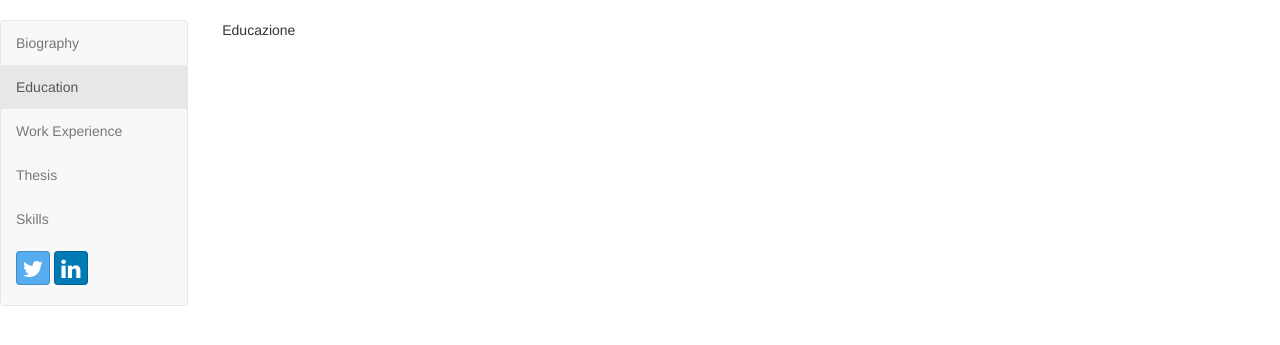
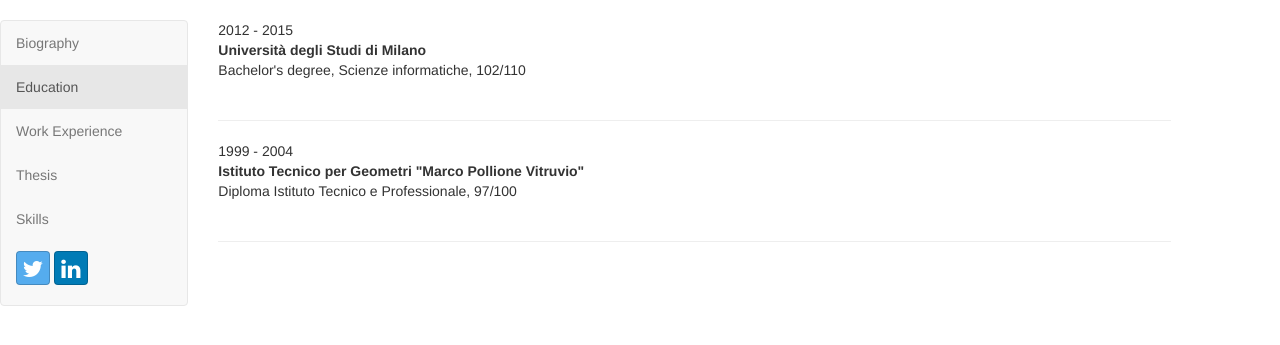
Before and after one commit to AikawaKai/portfolio, a PHP site: page / in a window 1280 px wide, after a click on "Education". Shown: the part 88-433 px from the top of the page. Run offline with PHP 8.4, Linux system fonts and the light colour scheme; some libraries are stand-ins or nearby versions.

Commit message:
agiunti contenuti

```diff
--- a/index.html
+++ b/index.html
@@ -71,16 +71,119 @@
 
       <div id="wrapper">
        <div id="bio" class="col-sm-9">
-         <img class="me" src="img/me.jpg" align="left">bla bla bla bla bla bla bla bla bla bla bla bla blabla bla bla bla bla blabla bla bla bla bla blabla bla bla bla bla blabla bla bla bla bla blabla bla bla bla bla blabla bla bla bla bla blabla bla bla bla bla blabla bla bla bla bla blabla bla bla bla bla blabla bla bla bla bla blabla bla bla bla bla blabla bla bla bla bla blabla bla bla bla bla blabla bla bla bla bla blabla bla bla bla bla blabla bla bla bla bla blabla bla bla bla bla blabla bla bla bla bla blabla bla bla bla bla blabla bla bla bla bla blabla bla bla bla bla blabla bla bla bla bla blabla bla bla bla bla blabla bla bla bla bla blabla bla bla bla bla blabla bla bla bla bla blabla bla bla bla bla blabla bla bla bla bla blabla bla bla bla bla blabla bla bla bla bla blabla bla bla bla bla blabla bla bla bla bla blabla bla bla bla bla blabla bla bla bla bla blabla bla bla bla bla blabla bla bla bla bla blabla bla bla bla bla blabla bla bla bla bla bla </img>
+         <img class="me" src="img/me.jpg" align="left"><p style="text-align: justify;">Mi chiamo Marco Odore e sono nato il 27 Ottobre 1985 nella bellissima città di Sorrento. Fin da piccolo ho avuto a che fare, tra altri e bassi, con diversi computer (il mio primo PC è stato un commodore 64). Inizialmente il mio interesse per queste macchine era legato alle possibilità ludiche che mi fornivano. Ho infatti passato un quantitativo enorme di ore, sui diversi computer di cui sono entrato in possesso, per giocare ai più svariati videogame esistenti (che sono tutt'ora una mia grande passione). Dopo essermi diplomato, ed in seguito ad un periodo in cui ho provato molti lavori differenti, ho deciso di iscrivermi alla facoltà di Scienze Informatiche di Milano, che è risultato essere il periodo più bello e motivante della mia esistenza fino ad'ora. Passando del tempo nell'ambiente accademico, risultato essere estremamente competitivo, la mia voglia di crescere ed imparare è aumentata esponenzialmente. È in questo contesto che ho iniziato il mio avvicinamento all'ambito dell'intelligenza artificiale, decidendo di realizzare la mia tesi di laurea sul Machine Learning, trattando nello specifico della classificazione automatica di contenuti testuali. <br/> <br/>In ogni caso l'informatica non è l'unica cosa che mi piace. Sembra un po' banale scriverlo oggi giorno, ma nel tempo libero adoro viaggiare, giocare ai videogame, lo sport (praticarlo!), ascoltare musica e disegnare. </p></img>
        </div>
        <div id="edu" class="col-sm-9">
-         &nbsp;Educazione
+        2012 - 2015
+        </br>
+        <b>Università degli Studi di Milano</b>
+        </br>
+        Bachelor's degree, Scienze informatiche, 102/110
+        </br></br>
+        <hr>
+        1999 - 2004
+        </br>
+        <b>Istituto Tecnico per Geometri "Marco Pollione Vitruvio"</b>
+        </br>
+        Diploma Istituto Tecnico e Professionale, 97/100
+        </br></br>
+        <hr>
+
        </div>
        <div id="lav" class="col-sm-9">
-         &nbsp;Lavori
+          <p style="text-align:justify:">
+          11/2014 - 07/2015
+          </br>
+          <b>Vega Informatica S.r.l. , MILANO (MI) (informatica/elettronica)</b>          </br>
+          <i>Tirocinante/Stagista nel campo ricerca e sviluppo (engineering e progettazione)</i>
+          </br></br>
+          <u>Principali attività e responsabilità:</u> Tirocinante nel settore aziendale di ricerca e sviluppo. Lo scopo del tirocinio era la
+          realizzazione di un programma in Java per la classificazione automatica di testi brevi, tramite l'utilizzo di algoritmi di Machine
+          Learning.
+          </br>
+          <u>Competenze e obiettivi raggiunti:</u> Conoscenza dei principali algoritmi di Machine Learning (Naive Bayes, SVM, Decision Tree,
+          Reti neurali)
+          Conoscenza approfondita della piattaforma opensource WEKA
+          Approfondimento di Java, del DBMS postgres, git, bash scripting
+          </br>
+          <u>Assunto come:</u>impiegato o intermedio stage/tirocinio
+          </br></br>
+          <hr>
+          12/2010 - 10/2012
+          </br>
+          <b>ECARE S.p.a. , CESANO BOSCONE (MI) (comunicazioni e telecomunicazioni)</b>
+          </br>
+          <i>Operatore Call Center (customer service)</i>
+          </br></br>
+          <u>Principali attività e responsabilità:</u> Assistenza tecnica per ADSL Aziendale Vodafone
+          </br>
+          <u>Assunto come:</u> impiegato o intermedio a tempo determinato
+          </br></br>
+          <hr>
+          10/2010 - 10/2010
+          </br>
+          <b>Iper Montebello SPA , VITTUONE (MI) (grande distribuzione)</b>
+          </br>
+          <i>Promoter / Venditore </i>
+          </br></br>
+          <u>Principali attività e responsabilità:</u> Vendita diretta alla clientela di abbigliamento sportivo.
+          </br>
+          <u>Competenze e obiettivi raggiunti:</u>Capacità comunicative
+          </br>
+          <u>Assunto come:</u> impiegato o intermedio a tempo determinato
+          </br></br>
+          <hr>
+          11/2008 - 04/2009
+          </br>
+          <b>Agenzia del Territorio / Ufficio provinciale di Bergamo , BERGAMO (BG) (pubbliche amministrazioni)</b>
+          </br>
+          <i>Impiegato di archivio</i>
+          </br></br>
+          <u>Principali attività e responsabilità:</u> Gestione dell'archivio catastale cartaceo/informatico e accoglienza dell'utenza dell'ufficio
+          provinciale di Bergamo
+          </br>
+          <u>Assunto come:</u> impiegato o intermedio a tempo determinato
+          </br></br>
+          <hr>
+
+          9/2008 - 10/2008
+          </br>
+          <b>Sodexo</b>
+          </br>
+          <i>Commercial Agent</i>
+          </br></br>
+          <u>Principali attività e responsabilità:</u> Comunicazione alle attività convenzionate dalla società delle modifiche contrattuali con proposta di rinnovo.
+          </br>
+          <u>Assunto come:</u> impiegato o intermedio a tempo determinato.
+          </br></br>
+          <hr>
+          07/2008 - 08/2008
+          </br>
+          <b>RIS.OR.SE. Srl , BERGAMO (BG) (logistica e trasporti)</b>          </br>
+          <i>Magazziniere</i>
+          </br></br>
+          <u>Principali attività e responsabilità:</u> Controllo dell'entrata e dell'uscita delle merci e la correttezza dei documenti di trasporto
+          </br>
+          <u>Assunto come:</u> capo operaio, operaio subalterno ed assimilati a tempo determinato
+          </br></br>
+          <hr>
+          07/2007 - 10/2007
+          </br>
+          <b>Poste Italiane , CASTELLAMMARE DI STABIA (NA) (servizi)</b>
+          </br>
+          <i>Operatore di sportello</i>
+          </br></br>
+          <u>Principali attività e responsabilità:</u> Controllo delle operazioni di versamento, pagamento, e attivazione/gestione dei servizi per
+          la clientela delle poste
+          </br>
+          <u>Assunto come:</u> impiegato o intermedio a tempo determinato
+
+        </p>
        </div>
        <div id="tesi" class="col-sm-9">
-         &nbsp;Thesis
+        <b>Titolo:</b> Analisi e sviluppo di algoritmi di Natural Language Processing e Machine Learning nell'ambito della Classificazione Automatica di contenuti testuali
+        </br>
+
        </div>
        <div id="skill" class="col-sm-9">
          &nbsp;Skill</br>
--- a/info.js
+++ b/info.js
@@ -1,5 +1,5 @@
  var data = {
-         labels: ["Java", "C", "PostgreSQL", "Script di Shell", "HTML", "JavaScript", "CSS","Git", "F#"],
+         labels: ["Java", "C", "PostgreSQL", "Script di Shell", "HTML", "JavaScript","Python", "CSS","Git", "F#"],
          datasets: [
         {
           label: "My Second dataset",
@@ -9,7 +9,7 @@
           pointStrokeColor: "#fff",
           pointHighlightFill: "#fff",
           pointHighlightStroke: "rgba(151,187,205,1)",
-          data: [95, 80, 75, 75, 75, 50, 50, 70, 60]
+          data: [95, 80, 75, 75, 75, 50, 50,50, 70, 60]
         }
         ]
       };
--- a/style.css
+++ b/style.css
@@ -15,3 +15,6 @@
 
 .btn{
 }
+.table, th, td {
+    border: 1px solid black;
+}
```
